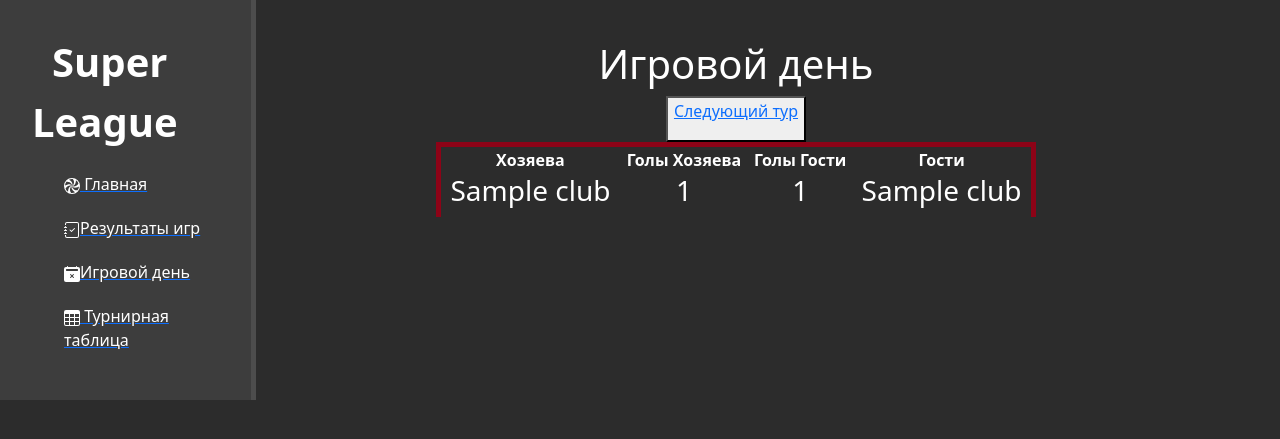
After one commit to SlavaSur/SL_Dip, a Django app: page /one_tour/ in a window 1280 px wide. The commit adds this page. Shown: the top 439 px of the page. Run offline with Django 3.2, Linux system fonts and the light colour scheme; tables that the repository leaves empty hold one stand-in row (values such as "Sample post").

Commit message:
Create One_tour

```diff
--- a/SupL/urls.py
+++ b/SupL/urls.py
@@ -23,4 +23,5 @@ urlpatterns = [
     path('', include('SuperLeague.urls')),
     path('tours/', include('SuperLeague.urls')),
     path('tables/', include('SuperLeague.urls')),
+    path('one_tour/', include('SuperLeague.urls')),
 ] + static(settings.STATIC_URL, document_root = settings.STATIC_ROOT)
--- a/SuperLeague/admin.py
+++ b/SuperLeague/admin.py
@@ -14,3 +14,7 @@ class TourAdmin(admin.ModelAdmin):
 @admin.register(Turnament_table)
 class Turnament_tableAdmin(admin.ModelAdmin):
      list_display = ('clubs','matches','goal_difference', 'points')
+
+@admin.register(One_tour)
+class One_tourAdmin(admin.ModelAdmin):
+    list_display = ('home','goal_home','goal_away', 'away')
--- a/SuperLeague/defs.py
+++ b/SuperLeague/defs.py
@@ -20,11 +20,16 @@ def tour():
 
 #Функция проведения матчей
 def game():
+    One_tour.objects.all().delete()
     shot = [i for i in range(1, 7)]
     matches = []
     matches_one_tour = []
+    club_h = []
+    club_a = []
     for ell in Tour.objects.filter(is_done=False):
         matches.append(ell.id)
+        club_h.append(ell.home)
+        club_a.append(ell.goal_away)
     for i in range(10):
         matches_one_tour.append(matches[i])
     for k in matches_one_tour:
@@ -41,6 +46,7 @@ def game():
             if shot_away == 1:
                 goal_a += 1
         Tour.objects.filter(id=k).update(goal_home = goal_h, goal_away = goal_a, is_done = True)
+        One_tour.objects.create(home=Tour.objects.get(id=k),goal_home=goal_h,goal_away = goal_a,away=Tour.objects.get(id=k))
 
 #Создание турнирной таблицы
 def cr_table ():
--- a/SuperLeague/models.py
+++ b/SuperLeague/models.py
@@ -25,3 +25,13 @@ class Turnament_table(models.Model):
     matches = models.IntegerField(default=0)
     goal_difference = models.IntegerField(default=0)
     points = models.IntegerField(default=0)
+
+class One_tour(models.Model):
+    home = models.ForeignKey(Tour, on_delete=models.CASCADE,related_name='club_tour_h')
+    goal_home = models.IntegerField(default=0)
+    goal_away = models.IntegerField(default=0)
+    away = models.ForeignKey(Tour, on_delete=models.CASCADE,related_name='club_tour_a')
+    # home = models.ForeignKey(Tour, on_delete=models.CASCADE,related_name='club_tour_h')
+    # goal_home = models.ForeignKey(Tour, on_delete=models.CASCADE,related_name='club_goal_h')
+    # goal_away = models.ForeignKey(Tour, on_delete=models.CASCADE,related_name='club_goal_a')
+    # away = models.ForeignKey(Tour, on_delete=models.CASCADE,related_name='club_tour_a')
--- a/SuperLeague/templates/SuperLeague/gs.html
+++ b/SuperLeague/templates/SuperLeague/gs.html
@@ -3,13 +3,13 @@
 {% block body %}
          <script>
          async function handleGenerareBtn(e) {
-          await fetch('http://127.0.0.1:8000/api/turs/generate')
+          await fetch('/api/turs/generate/')
 
              window.location.reload()
             //console.log('CLick', body)
         }
         </script>
-    <button onclick="handleGenerareBtn()"><p><a href="./tours">Начать чемпионат</a></p></button>
+    <button onclick="handleGenerareBtn()"><p><a href="/one_tour">Начать чемпионат</a></p></button>
     <div class="gs">
     <h1>Добро пожаловать в Суперлигу</h1>
     <table class="t">
--- /dev/null
+++ b/SuperLeague/templates/SuperLeague/one_tour.html
@@ -0,0 +1,36 @@
+{% extends 'SuperLeague/sample.html' %}
+{% block title %}Игровой день{% endblock %}
+{% block body %}
+    <script>
+          async function handleGenerareBtn(e) {
+            await fetch('/api/turs/gamegen/')
+
+             window.location.reload()
+            //console.log('CLick', body)
+        }
+        </script>
+    <div class="gs">
+    <h1>Игровой день</h1>
+    <button onclick="handleGenerareBtn()"><p><a href="/one_tour">Следующий тур</a></p></button>
+    <table class="t">
+
+    <tr>
+        <th>Хозяева</th>
+        <th>Голы Хозяева</th>
+        <th>Голы Гости</th>
+        <th>Гости</th>
+    </tr>
+        {% for i in one_tour %}
+
+    <tr>
+        <td>  <h3>{{ i.home.home.club_name }} </h3> </td>
+        <td>  <h3>{{ i.goal_home }} </h3> </td>
+        <td>  <h3>{{ i.goal_away }} </h3> </td>
+        <td>  <h3>{{ i.away.away.club_name}} </h3> </td>
+
+
+    </tr>
+        {% endfor %}
+    </table>
+    </div>
+{% endblock %}
--- a/SuperLeague/templates/SuperLeague/sample.html
+++ b/SuperLeague/templates/SuperLeague/sample.html
@@ -19,9 +19,14 @@
   <path d="m7.949 7.998.006-.003.003.009-.01-.006Zm.025-.028v-.03l.018.01-.018.02Zm0 .015.04-.022.01.006v.04l-.029.016-.021-.012v-.028Zm.049.057v-.014l-.008.01.008.004Zm-.05-.008h.006l-.006.004v-.004Z"/>
   <path fill-rule="evenodd" d="M8 0a8 8 0 1 0 0 16A8 8 0 0 0 8 0ZM4.965 1.69a6.972 6.972 0 0 1 3.861-.642c.722.767 1.177 1.887 1.177 3.135 0 1.656-.802 3.088-1.965 3.766 1.263.24 2.655-.815 3.406-2.742.38-.975.537-2.023.492-2.996a7.027 7.027 0 0 1 2.488 3.003c-.303 1.01-1.046 1.966-2.128 2.59-1.44.832-3.09.85-4.26.173l.008.021.012-.006-.01.01c.42 1.218 2.032 1.9 4.08 1.586a7.415 7.415 0 0 0 2.856-1.081 6.963 6.963 0 0 1-1.358 3.662c-1.03.248-2.235.084-3.322-.544-1.433-.827-2.272-2.236-2.279-3.58l-.012-.003c-.845.972-.63 2.71.666 4.327a7.415 7.415 0 0 0 2.37 1.935 6.972 6.972 0 0 1-3.86.65c-.727-.767-1.186-1.892-1.186-3.146 0-1.658.804-3.091 1.969-3.768l-.002-.007c-1.266-.25-2.666.805-3.42 2.74a7.415 7.415 0 0 0-.49 3.012 7.026 7.026 0 0 1-2.49-3.018C1.87 9.757 2.613 8.8 3.696 8.174c1.438-.83 3.084-.85 4.253-.176l.005-.006C7.538 6.77 5.924 6.085 3.872 6.4c-1.04.16-2.03.55-2.853 1.08a6.962 6.962 0 0 1 1.372-3.667l-.002.003c1.025-.243 2.224-.078 3.306.547 1.43.826 2.269 2.23 2.28 3.573L8 7.941c.837-.974.62-2.706-.673-4.319a7.415 7.415 0 0 0-2.362-1.931Z"/>
 </svg> Главная</li></a>
-        <a href="{% url 'tours' %}"><li><svg xmlns="http://www.w3.org/2000/svg" width="16" height="16" fill="currentColor" class="bi bi-calendar" viewBox="0 0 16 16">
-  <path d="M3.5 0a.5.5 0 0 1 .5.5V1h8V.5a.5.5 0 0 1 1 0V1h1a2 2 0 0 1 2 2v11a2 2 0 0 1-2 2H2a2 2 0 0 1-2-2V3a2 2 0 0 1 2-2h1V.5a.5.5 0 0 1 .5-.5zM1 4v10a1 1 0 0 0 1 1h12a1 1 0 0 0 1-1V4H1z"/>
-</svg>  Результаты игр</li></a>
+        <a href="{% url 'tours' %}"><li><svg xmlns="http://www.w3.org/2000/svg" width="16" height="16" fill="currentColor" class="bi bi-journal-check" viewBox="0 0 16 16">
+  <path fill-rule="evenodd" d="M10.854 6.146a.5.5 0 0 1 0 .708l-3 3a.5.5 0 0 1-.708 0l-1.5-1.5a.5.5 0 1 1 .708-.708L7.5 8.793l2.646-2.647a.5.5 0 0 1 .708 0z"/>
+  <path d="M3 0h10a2 2 0 0 1 2 2v12a2 2 0 0 1-2 2H3a2 2 0 0 1-2-2v-1h1v1a1 1 0 0 0 1 1h10a1 1 0 0 0 1-1V2a1 1 0 0 0-1-1H3a1 1 0 0 0-1 1v1H1V2a2 2 0 0 1 2-2z"/>
+  <path d="M1 5v-.5a.5.5 0 0 1 1 0V5h.5a.5.5 0 0 1 0 1h-2a.5.5 0 0 1 0-1H1zm0 3v-.5a.5.5 0 0 1 1 0V8h.5a.5.5 0 0 1 0 1h-2a.5.5 0 0 1 0-1H1zm0 3v-.5a.5.5 0 0 1 1 0v.5h.5a.5.5 0 0 1 0 1h-2a.5.5 0 0 1 0-1H1z"/>
+</svg>Результаты игр</li></a>
+        <a href="{% url 'one_tour' %}"><li><svg xmlns="http://www.w3.org/2000/svg" width="16" height="16" fill="currentColor" class="bi bi-calendar2-x-fill" viewBox="0 0 16 16">
+  <path d="M3.5 0a.5.5 0 0 1 .5.5V1h8V.5a.5.5 0 0 1 1 0V1h1a2 2 0 0 1 2 2v11a2 2 0 0 1-2 2H2a2 2 0 0 1-2-2V3a2 2 0 0 1 2-2h1V.5a.5.5 0 0 1 .5-.5zm9.954 3H2.545c-.3 0-.545.224-.545.5v1c0 .276.244.5.545.5h10.91c.3 0 .545-.224.545-.5v-1c0-.276-.244-.5-.546-.5zm-6.6 5.146a.5.5 0 1 0-.708.708L7.293 10l-1.147 1.146a.5.5 0 0 0 .708.708L8 10.707l1.146 1.147a.5.5 0 0 0 .708-.708L8.707 10l1.147-1.146a.5.5 0 0 0-.708-.708L8 9.293 6.854 8.146z"/>
+</svg>Игровой день</li></a>
         <a href="{% url 'tables' %}"><li><svg xmlns="http://www.w3.org/2000/svg" width="16" height="16" fill="currentColor" class="bi bi-table" viewBox="0 0 16 16">
   <path d="M0 2a2 2 0 0 1 2-2h12a2 2 0 0 1 2 2v12a2 2 0 0 1-2 2H2a2 2 0 0 1-2-2V2zm15 2h-4v3h4V4zm0 4h-4v3h4V8zm0 4h-4v3h3a1 1 0 0 0 1-1v-2zm-5 3v-3H6v3h4zm-5 0v-3H1v2a1 1 0 0 0 1 1h3zm-4-4h4V8H1v3zm0-4h4V4H1v3zm5-3v3h4V4H6zm4 4H6v3h4V8z"/>
 </svg> Турнирная таблица</li></a>
--- a/SuperLeague/templates/SuperLeague/table.html
+++ b/SuperLeague/templates/SuperLeague/table.html
@@ -14,8 +14,8 @@
     </tr>
         {% for data in table %}
     <tr>
-    <td>  <h3>{{ forloop.counter }} </h3> </td>
-     <td>  <h3>{{ data.clubs }} </h3> </td>
+        <td>  <h3>{{ forloop.counter }} </h3> </td>
+        <td>  <h3>{{ data.clubs.club_name }} </h3> </td>
         <td>  <h3>{{ data.matches }} </h3> </td>
         <td>  <h3>{{ data.goal_difference }} </h3> </td>
         <td>  <h3>{{ data.points }} </h3> </td>
--- a/SuperLeague/urls.py
+++ b/SuperLeague/urls.py
@@ -5,10 +5,11 @@ from .views import ListClub, ListTours #DetailClub, DetailTours
 urlpatterns = [
     path('api/clubs/',ListClub.as_view()),
     path('api/tours/',ListTours.as_view()),
-    path('api/turs/generate', views.generate),
-    path('api/turs/gamegen', views.gamegen),
+    path('api/turs/generate/', views.generate),
+    path('api/turs/gamegen/', views.gamegen),
     path('', views.gs, name='home'),
     path('tours/', views.tours, name='tours'),
     path('tables/', views.table,name='tables'),
+    path('one_tour/', views.one_tour,name='one_tour'),
 
 ]
--- a/SuperLeague/views.py
+++ b/SuperLeague/views.py
@@ -36,3 +36,7 @@ def tours(request):
 def table(request):
     table = Turnament_table.objects.order_by('-points')
     return render(request, 'SuperLeague/table.html', {'table': table})
+
+def one_tour(request):
+    one_tour = One_tour.objects.all()
+    return render(request, 'SuperLeague/one_tour.html', {'one_tour': one_tour})
```
Also changed, not shown: SuperLeague/templates/SuperLeague/tours.html (+0 -10 lines), SuperLeague/templates/registration/login.html (added, +40 -0 lines).
